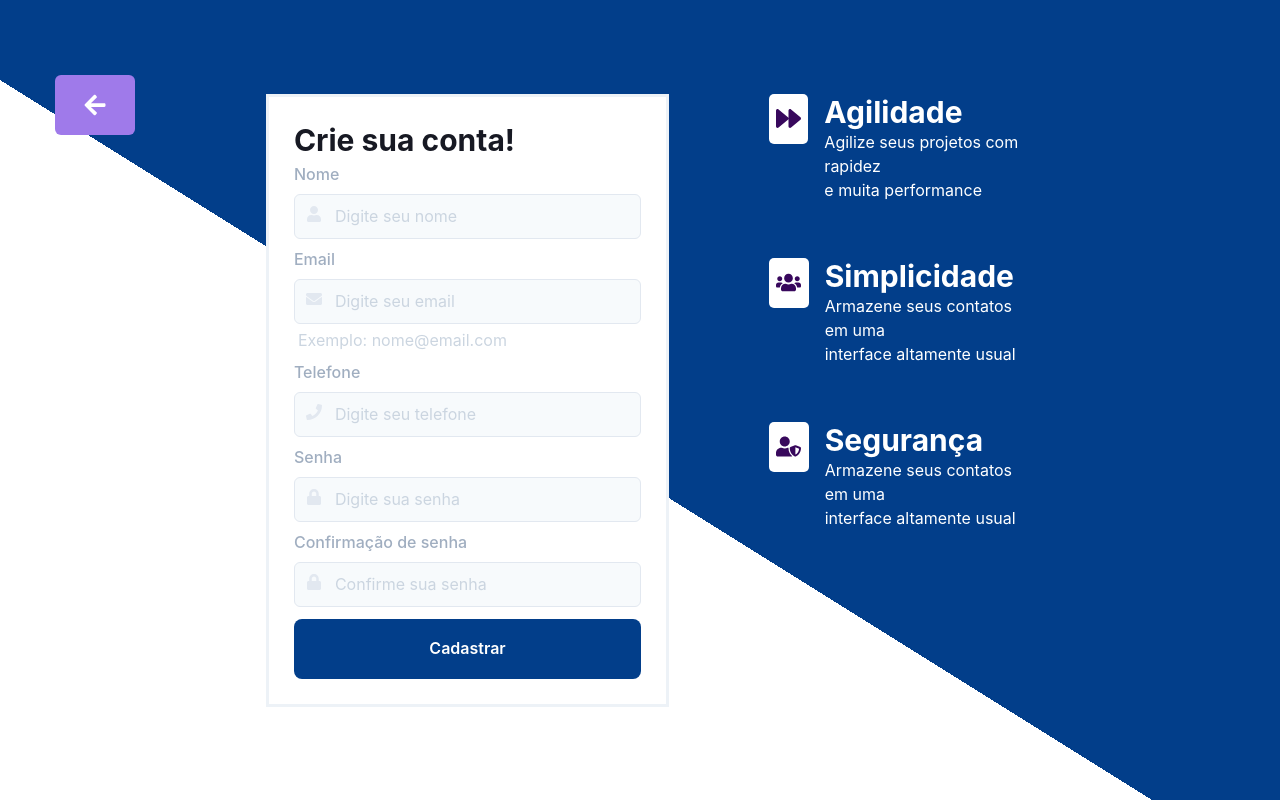
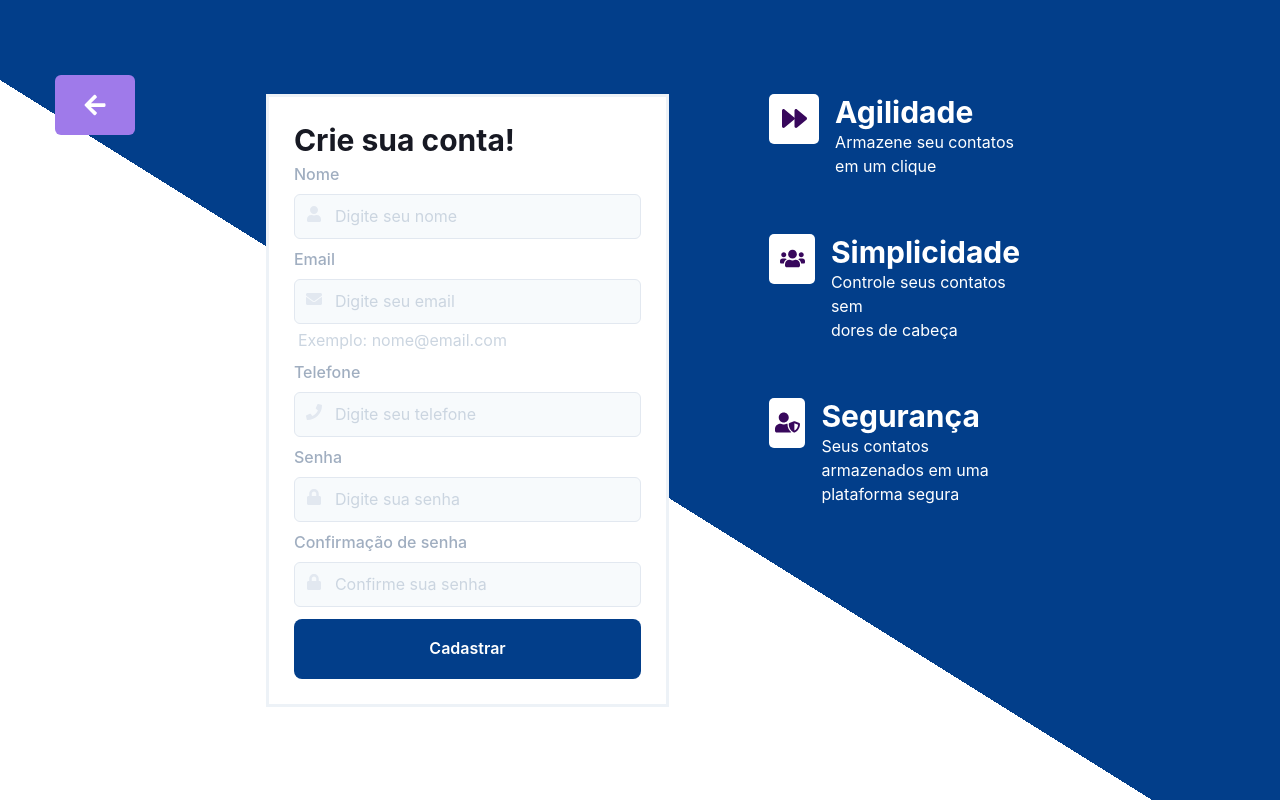
Before and after one commit to marcelo-kodaira/My-Agenda, a React (Create React App) app in the folder my-app/: page /signup in a window 1280 px wide. Built offline with nearby package versions, Linux system fonts and the light colour scheme.

Commit message:
Update SignUpInfo.tsx

```diff
--- a/my-app/src/pages/SignUp/SignUpInfo.tsx
+++ b/my-app/src/pages/SignUp/SignUpInfo.tsx
@@ -29,7 +29,7 @@ const SignUpInfo = () =>{
                             </Center>
                             <Box ml="4">
                                 <Heading size="lg">Agilidade</Heading>
-                                <Text>Agilize seus projetos com rapidez <br/> e muita performance</Text>
+                                <Text>Armazene seu contatos <br/>em um clique</Text>
                             </Box>
                         </Flex>
 
@@ -39,7 +39,7 @@ const SignUpInfo = () =>{
                             </Center>
                             <Box ml="4">
                                 <Heading size="lg">Simplicidade</Heading>
-                                <Text>Armazene seus contatos em uma <br/> interface altamente usual</Text>
+                                <Text>Controle seus contatos sem <br/> dores de cabeça</Text>
                             </Box>
                         </Flex>
 
@@ -49,7 +49,7 @@ const SignUpInfo = () =>{
                             </Center>
                             <Box ml="4">
                                 <Heading size="lg">Segurança</Heading>
-                                <Text>Armazene seus contatos em uma <br/> interface altamente usual</Text>
+                                <Text>Seus contatos armazenados em uma <br/> plataforma segura</Text>
                             </Box>
                         </Flex>
 
```
